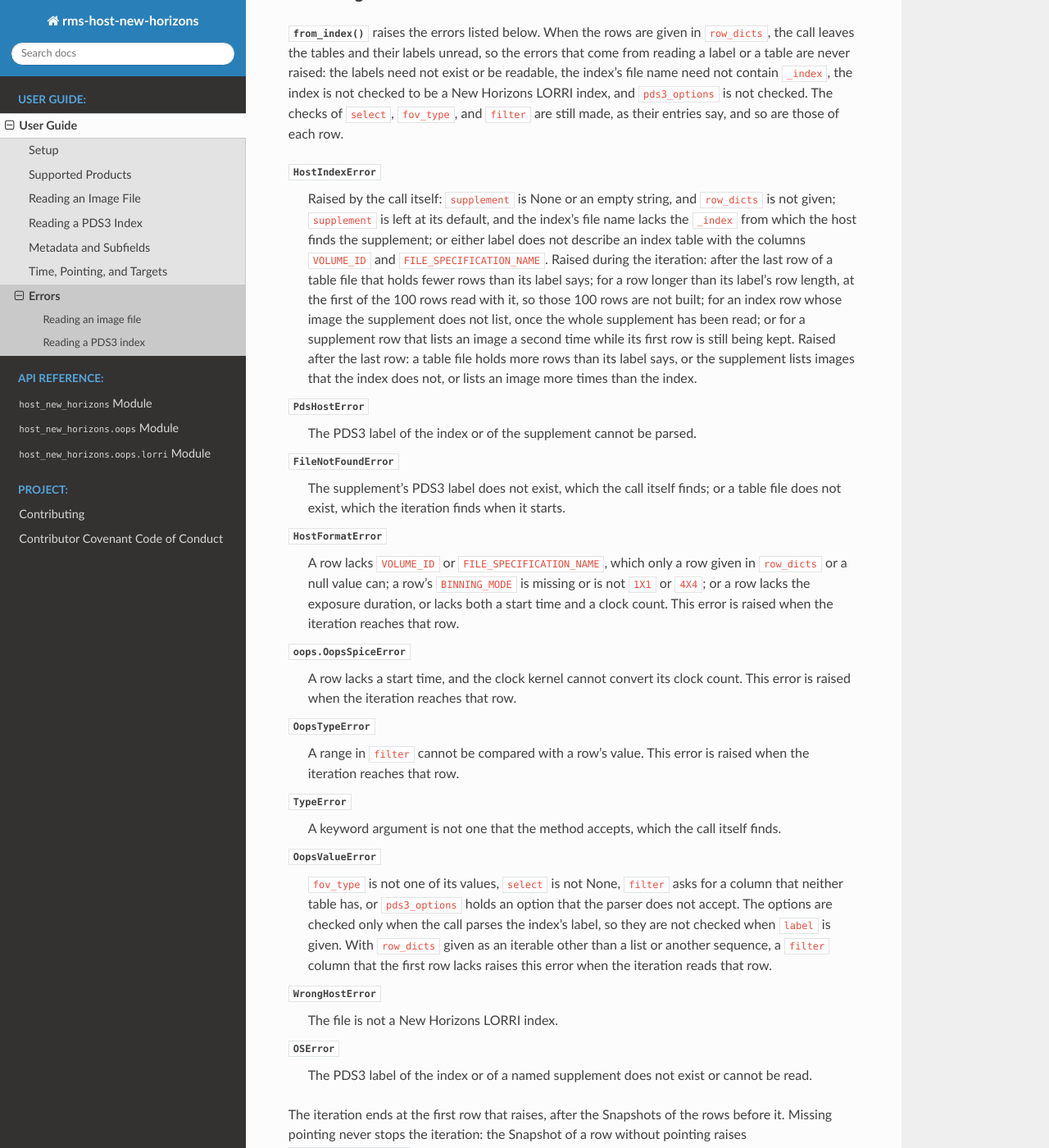
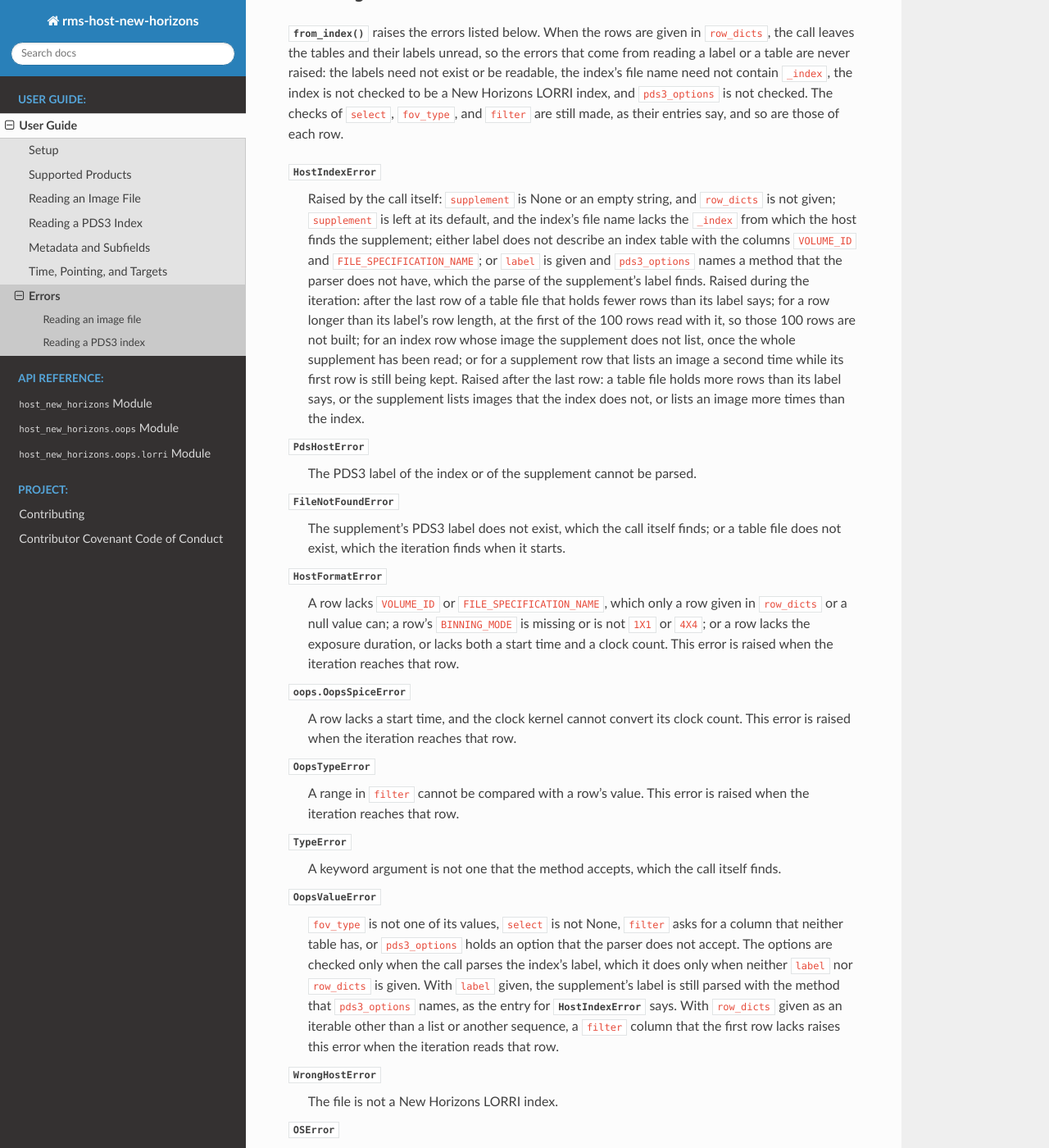
Before and after one commit to SETI/rms-host-new-horizons, a Sphinx documentation site: the page built from docs/user_guide/user_guide_errors.rst, in a window 1280 px wide and 1400 px high, scrolled down 1305 px. Shown: the whole window at 82% size. Built offline with Sphinx 7.4.7 and the Read the Docs theme 3.1.0, drawn with Linux system fonts in a browser that asks for light colours.

Commit message:
State what filter and pds3_options reach
The filter leaves out a row whose Snapshot would raise, but the rows
are read and paired before they are filtered, so it cannot avoid an
error in reading or pairing the tables, such as a row longer than the
label says. The user guide and the docstring said it could leave such
a row out.

With a given index label, the supplement's label is still parsed with
the method that pds3_options names, and a method the parser does not
have raises HostIndexError; a test pins this. Only row_dicts leaves the
options unused, which the errors chapter now says as well. The index
chapter gives pds3_options its own entry, since an index label is
parsed with one method and no fallback, unlike from_file.

Also rewrap a ragged line in the initialize() docstring.

Co-Authored-By: Claude Opus 5.5 <noreply@anthropic.com>
Claude-Session: https://claude.ai/code/session_01RG3ZiBNx376YVT9xgP1ET9

```diff
--- a/docs/user_guide/user_guide_errors.rst
+++ b/docs/user_guide/user_guide_errors.rst
@@ -69,16 +69,18 @@ are still made, as their entries say, and so are those of each row.
 :exc:`~oops.host.HostIndexError`
     Raised by the call itself: ``supplement`` is None or an empty string, and
     ``row_dicts`` is not given; ``supplement`` is left at its default, and the index's
-    file name lacks the ``_index`` from which the host finds the supplement; or either
+    file name lacks the ``_index`` from which the host finds the supplement; either
     label does not describe an index table with the columns ``VOLUME_ID`` and
-    ``FILE_SPECIFICATION_NAME``. Raised during the iteration: after the last row of a
-    table file that holds fewer rows than its label says; for a row longer than its
-    label's row length, at the first of the 100 rows read with it, so those 100 rows
-    are not built; for an index row whose image the supplement does not list, once the
-    whole supplement has been read; or for a supplement row that lists an image a second
-    time while its first row is still being kept. Raised after the last row: a table
-    file holds more rows than its label says, or the supplement lists images that the
-    index does not, or lists an image more times than the index.
+    ``FILE_SPECIFICATION_NAME``; or ``label`` is given and ``pds3_options`` names a
+    method that the parser does not have, which the parse of the supplement's label
+    finds. Raised during the iteration: after the last row of a table file that holds
+    fewer rows than its label says; for a row longer than its label's row length, at the
+    first of the 100 rows read with it, so those 100 rows are not built; for an index
+    row whose image the supplement does not list, once the whole supplement has been
+    read; or for a supplement row that lists an image a second time while its first row
+    is still being kept. Raised after the last row: a table file holds more rows than
+    its label says, or the supplement lists images that the index does not, or lists an
+    image more times than the index.
 
 :exc:`~oops.host.PdsHostError`
     The PDS3 label of the index or of the supplement cannot be parsed.
@@ -108,9 +110,12 @@ are still made, as their entries say, and so are those of each row.
     ``fov_type`` is not one of its values, ``select`` is not None, ``filter`` asks for a
     column that neither table has, or ``pds3_options`` holds an option that the parser
     does not accept. The options are checked only when the call parses the index's
-    label, so they are not checked when ``label`` is given. With ``row_dicts`` given as
-    an iterable other than a list or another sequence, a ``filter`` column that the
-    first row lacks raises this error when the iteration reads that row.
+    label, which it does only when neither ``label`` nor ``row_dicts`` is given. With
+    ``label`` given, the supplement's label is still parsed with the method that
+    ``pds3_options`` names, as the entry for :exc:`~oops.host.HostIndexError` says.
+    With ``row_dicts`` given as an iterable other than a list or another sequence, a
+    ``filter`` column that the first row lacks raises this error when the iteration
+    reads that row.
 
 :exc:`~oops.host.WrongHostError`
     The file is not a New Horizons LORRI index.
```
Also changed, not shown: docs/user_guide/user_guide_index.rst (+10 -2 lines), 2 other files.
